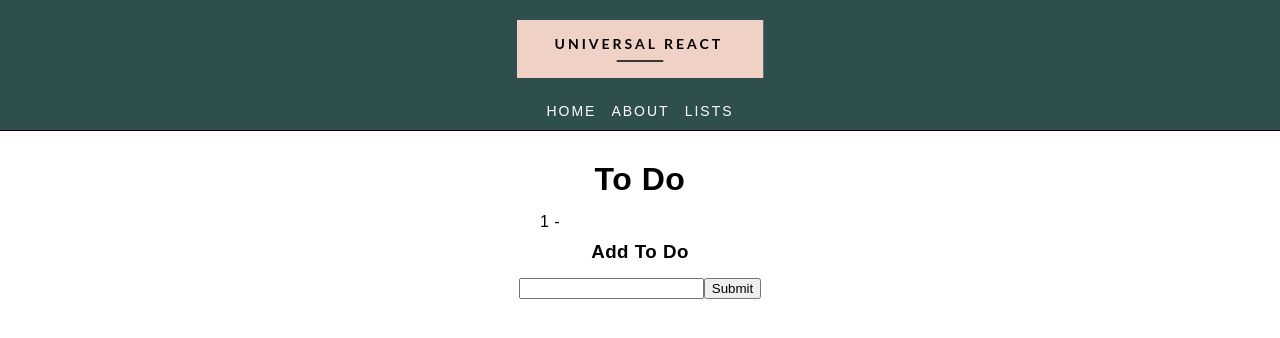
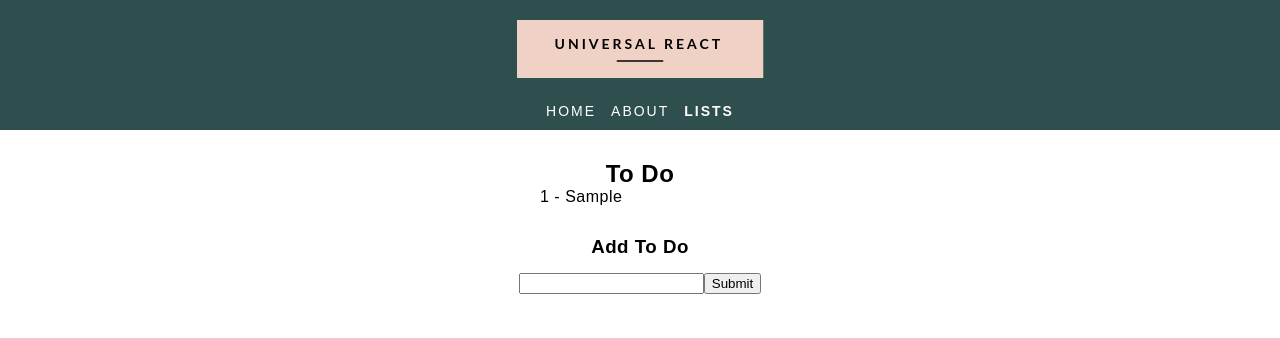
Before and after one commit to jbadavis/react-universal, a React app: page /lists in a window 1280 px wide. Both pictures are taken after typing "Sample" into the empty fields and a click on the input "Submit". Shown: the top 338 px of the page. Built offline with nearby package versions, Linux system fonts and the light colour scheme; the HTML template or start-up script is replaced by a standard one.

Commit message:
Update nav items to use NavLink component

```diff
--- a/src/app/components/Header/Header.js
+++ b/src/app/components/Header/Header.js
@@ -1,5 +1,5 @@
 import React from 'react';
-import { Link } from 'react-router-dom';
+import { NavLink } from 'react-router-dom';
 
 import styles from './_header.scss';
 
@@ -8,9 +8,9 @@ const Header = () => {
       <div className={styles.header}>
         <div className={styles.logo}></div>
         <nav className={styles.nav}>
-          <Link className={styles.navLink} to='/'>Home</Link>
-          <Link className={styles.navLink} to='/about'>About</Link>
-          <Link className={styles.navLink} to='/lists'>Lists</Link>
+          <NavLink className={styles.navLink} exact activeClassName={styles.active} to='/'>Home</NavLink>
+          <NavLink className={styles.navLink} exact activeClassName={styles.active} to='/about'>About</NavLink>
+          <NavLink className={styles.navLink} exact activeClassName={styles.active} to='/lists'>Lists</NavLink>
         </nav>
       </div>
   );
--- a/src/app/components/Header/_header.scss
+++ b/src/app/components/Header/_header.scss
@@ -1,7 +1,6 @@
 :local {
   .header {
     background-color: #2f4f4f;
-    border-bottom: 1px solid black;
     height: 130px;
     position: relative;
     width: 100%;
@@ -29,6 +28,14 @@
     color: #fff;
     letter-spacing: 2px;
     text-transform: uppercase;
+
+    &:active {
+      color: white;
+    }
+
+    &.active {
+      font-weight: 600;
+    }
   }
 
   .navLink:not(:last-child) {
--- a/src/app/containers/ToDo/ToDo.js
+++ b/src/app/containers/ToDo/ToDo.js
@@ -12,26 +12,26 @@ class ToDo extends React.Component {
     const input = e.target.querySelector('#toDoInput');
     const val = input.value;
 
+    this.props.addToDoItem(val);
+
     input.value = '';
-
-    this.props.addToDoItem(val);
 
     e.preventDefault();
   }
 
   render() {
     const items = this.props.items.map((item, i) => {
-      return <p className={styles.item} key={i}>{i+1} - {}</p>;
+      return <p className={styles.item} key={i}>{i+1} - {item}</p>;
     });
 
     return (
       <div className={styles.toDo}>
-        <h1>To Do</h1>
-        <div>
+        <h2>To Do</h2>
+        <div className={styles.items}>
           { items }
         </div>
+        <h3>Add To Do</h3>
         <form onSubmit={this.handleSubmit}>
-          <h3>Add To Do</h3>
           <input id="toDoInput" type="text" name="firstname" />
           <input type="submit" value="Submit" />
         </form>
--- a/src/app/containers/ToDo/toDo.scss
+++ b/src/app/containers/ToDo/toDo.scss
@@ -9,9 +9,14 @@
     }
   }
 
+  .items {
+    margin: 0 auto 30px;
+    max-width: 200px;
+  }
+
   .item {
-    max-width: 200px;
-    margin: 0 auto 10px;
+    margin-bottom: 10px;
     text-align: left;
+    word-wrap: break-word;
   }
 }
```
